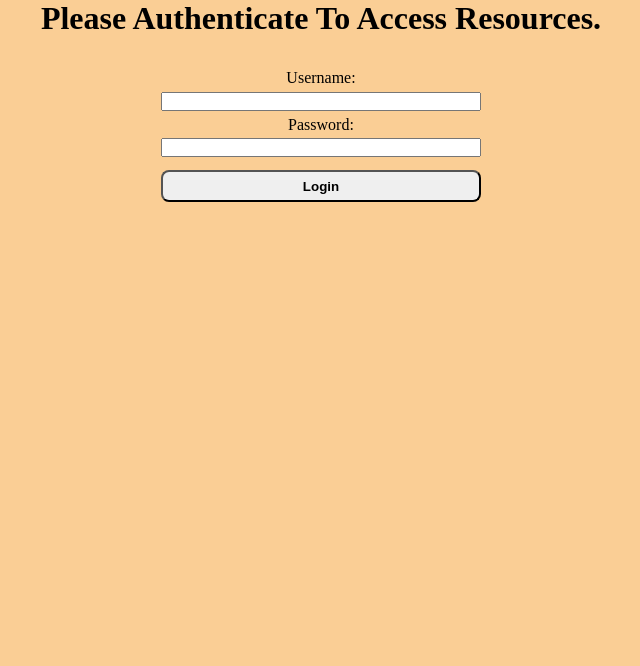
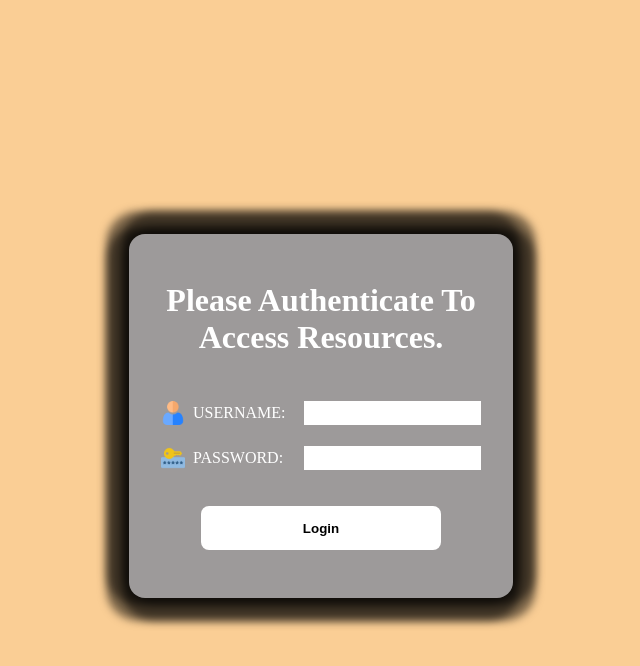
Before and after one commit to sangambash7/TBC_Assignment, a Next.js app: page /Login in a window 1280 px wide. Shown: the top 666 px of the page, without its empty margins (319-959 px from the left). Built offline with nearby package versions, Linux system fonts and the light colour scheme.

Commit message:
add two icon image for login and change login styles

```diff
--- a/src/app/(notAuth)/Login/Login.css
+++ b/src/app/(notAuth)/Login/Login.css
@@ -1,16 +1,64 @@
 .login {
+  height: 100vh;
   display: flex;
   flex-direction: column;
   align-items: center;
+  justify-content: center;
+}
+
+form{
+  display: flex;
+  flex-direction: column;
+  align-items: center;
+  justify-content: center;
 }
 
 .login-form {
   display: flex;
   flex-direction: column;
+  align-content: center;
   gap: 0.3rem;
+
   width: 20rem;
-  align-content: center;
   margin-top: 2rem;
+  padding: 3rem 2rem;
+  background-color: rgb(157, 154, 154);
+
+  border-radius: 1rem;
+  box-shadow:
+  0.5rem 0.5rem 0.5rem 0.9rem rgba(0, 0, 0, 0.5),
+  -0.5rem -0.5rem 0.5rem 0.9rem rgba(0, 0, 0, 0.5),
+  0.5rem -0.5rem 0.5rem 0.9rem rgba(0, 0, 0, 0.5),
+  -0.5rem 0.5rem 0.5rem 0.9rem rgba(0, 0, 0, 0.5);
+}
+
+.login-form h1 {
+  color: white;
+  margin-bottom: 2rem;
+}
+
+.login-form label{
+  display: flex;
+  align-items: center;
+  justify-content: center;
+  gap: 0.5rem;
+}
+
+.login-form label img{
+  width: 1.5rem;
+}
+
+.login-form .username, .password{
+  width: 20rem;
+  padding: 0.5rem;
+  display: flex;
+  justify-content: space-between;
+  color: white;
+  text-transform: uppercase;
+}
+
+.login-form input{
+  border: none;
 }
 
 .login-incorrect {
@@ -19,12 +67,20 @@
 }
 
 .btn-login {
-  padding: 0.4rem;
+  width: 15rem;
+
+  padding: 0.9rem;
+  margin-top: 1.5rem;
+
+  border: none;
   border-radius: 0.5rem;
+
   font-weight: bold;
-  margin-top: 0.5rem;
+  cursor: pointer;
+  background-color: white;
 }
 
 .btn-login:hover {
-  cursor: pointer;
+  background-color: rgb(87, 87, 87);
+  color: white;
 }
--- a/src/app/(notAuth)/Login/page.js
+++ b/src/app/(notAuth)/Login/page.js
@@ -1,9 +1,11 @@
 "use client";
+
 import "./Login.css";
 import { authUser, getCookie } from "../../_Services/authService";
-
 import { useState } from "react";
 import { useRouter } from "next/navigation";
+import user from '../../../../public/user.png'
+import password from '../../../../public/password.png'
 
 export default function Login() {
   const router = useRouter();
@@ -29,9 +31,13 @@ export default function Login() {
       <div className="login">
         {!isAuthenticated ? (
           <>
+            <form className="login-form" onSubmit={sendAuthentication}>
             <h1>Please Authenticate To Access Resources.</h1>
-            <form className="login-form" onSubmit={sendAuthentication}>
-              <label htmlFor="username">Username:</label>
+              <div className="username">
+                <label htmlFor="username">
+                  <img src='user.png'/>
+                  Username:
+                </label>
                 <input
                   type="text"
                   id="username"
@@ -39,7 +45,12 @@ export default function Login() {
                   onChange={(e) => setUsername(e.target.value)}
                   required
                 />
-              <label htmlFor="password">Password:</label>
+              </div>
+              <div className="password">
+                <label htmlFor="password">
+                <img src='password.png'/>
+                Password:
+                </label>
                 <input
                   type="password"
                   id="password"
@@ -47,6 +58,7 @@ export default function Login() {
                   onChange={(e) => setPassword(e.target.value)}
                   required
                 />
+              </div>
               <button type="submit" className="btn-login">
                 Login
               </button>
```
Also changed, not shown: public/password.png (added), public/user.png (added). Lines whose indentation alone changed are shown as unchanged.
